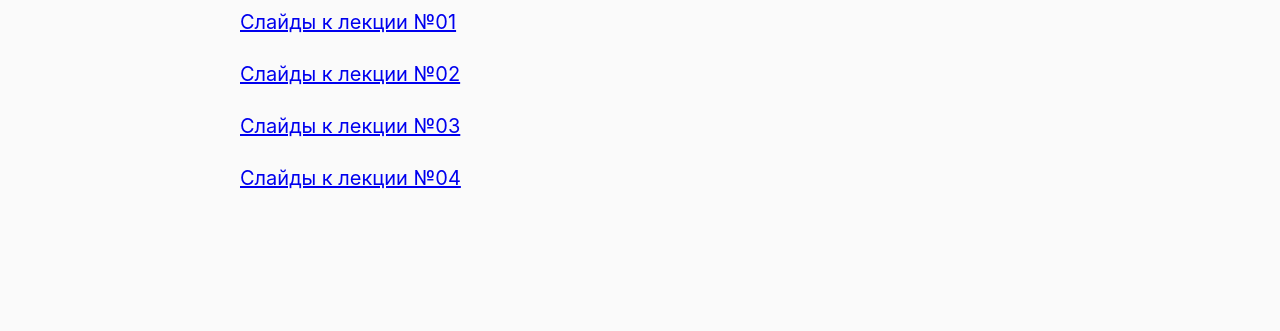
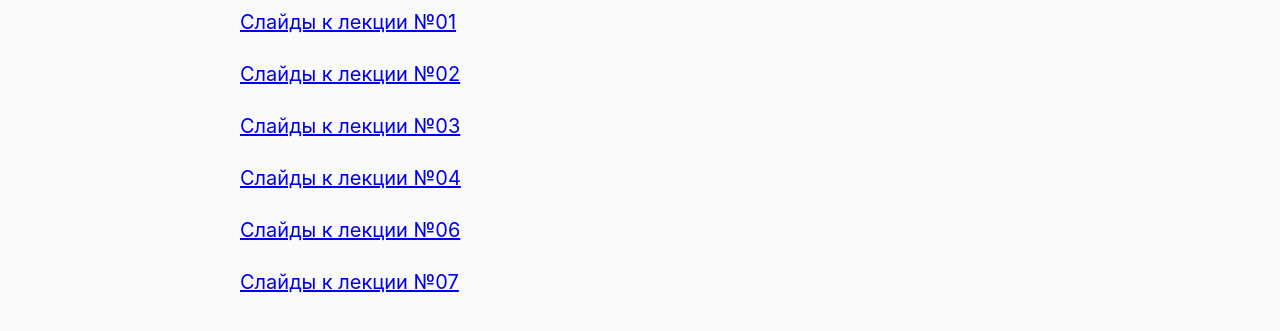
Before and after one commit to gaiduk-edu/course-fsm, a plain HTML site: page index.html in a window 1280 px wide. Shown: the part 187-518 px from the top of the page. Drawn offline with Linux system fonts and the light colour scheme.

Commit message:
Add slides06-07

```diff
--- a/index.html
+++ b/index.html
@@ -69,6 +69,8 @@
     <p><a href="slides02.pdf" download>Слайды к лекции №02</a></p>
     <p><a href="slides03.pdf" download>Слайды к лекции №03</a></p>
     <p><a href="slides04.pdf" download>Слайды к лекции №04</a></p>
+    <p><a href="slides06.pdf" download>Слайды к лекции №06</a></p>
+    <p><a href="slides07.pdf" download>Слайды к лекции №07</a></p>
   </div>
 
 </body>
```
